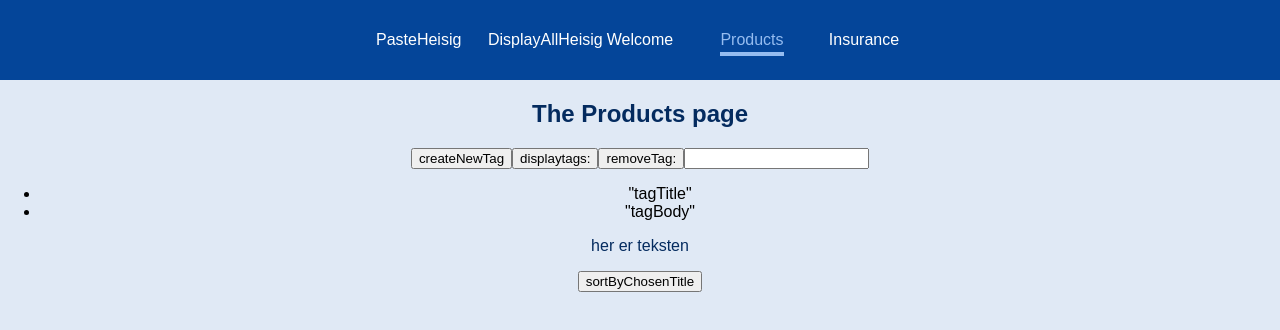
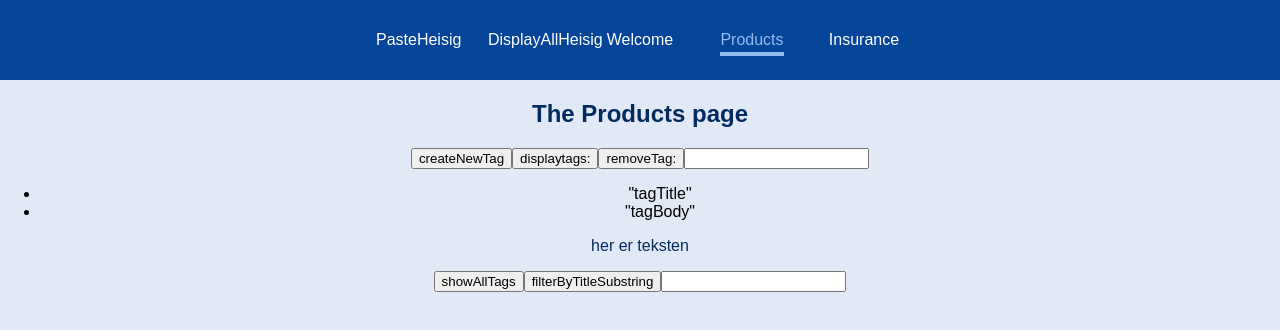
Before and after one commit to Weiqifan1/hanzimining, a React (Create React App) app: page /products in a window 1280 px wide. Shown: the top 330 px of the page. Built offline with nearby package versions, Linux system fonts and the light colour scheme.

Commit message:
20211120_19.36: can now dynamically set a tag substring to search by

```diff
--- a/src/components/DisplayTags.tsx
+++ b/src/components/DisplayTags.tsx
@@ -34,18 +34,27 @@ const DisplayTags: React.FC<{content: FlashCardDeck}> = (props: PropsWithChildre
         useState<string[][]>(sortNestedArrayTagsByTitleAlphabeticly(getNestedArray(props.content.tags)))
 
     var currentTagListToDisplay: string[][] = nestedArrayTagsToDosplay
+    const [tagSubstringSearchField, setTagSubstringSearchField] = useState("")
+    const handleChangeToTagsubstringSearchField = (e: React.FormEvent<HTMLInputElement>) => {setTagSubstringSearchField(e.currentTarget.value)}
 
     const displayByChosenTitle = () => {
-        const stringToLookFor: string = "ball"
+        const stringToLookFor: string = tagSubstringSearchField//"ball"
         const result: string[][] = currentTagListToDisplay.filter((eachTags) => {
             return eachTags[0].toLowerCase().includes(stringToLookFor)
         })
         setNestedArrayTagsToDosplay(result)
     }
 
+    const sortAllCharsAlphabetically = () => {
+        const resultArray: string[][] = sortNestedArrayTagsByTitleAlphabeticly(getNestedArray(props.content.tags))
+        setNestedArrayTagsToDosplay(resultArray)
+    }
+
     const display: JSX.Element = <section>
         <p>her er teksten</p>
-        <button type="button" onClick={() => displayByChosenTitle()}>sortByChosenTitle</button>
+        <button type="button" onClick={() => sortAllCharsAlphabetically()}>showAllTags</button>
+        <button type="button" onClick={() => displayByChosenTitle()}>filterByTitleSubstring</button>
+        <input type="tagToRemove" value={tagSubstringSearchField} onChange={handleChangeToTagsubstringSearchField} />
         <ul>
             {currentTagListToDisplay.map((eachMap: string[]) =>(
                 <DisplayTagItem TagItem={eachMap}/>
```
